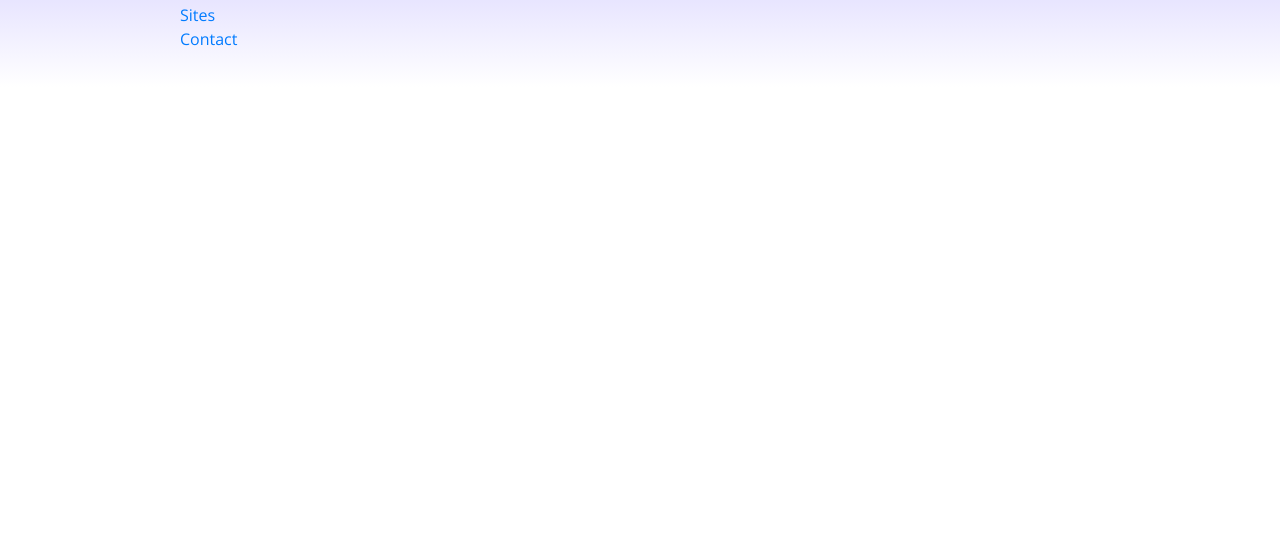
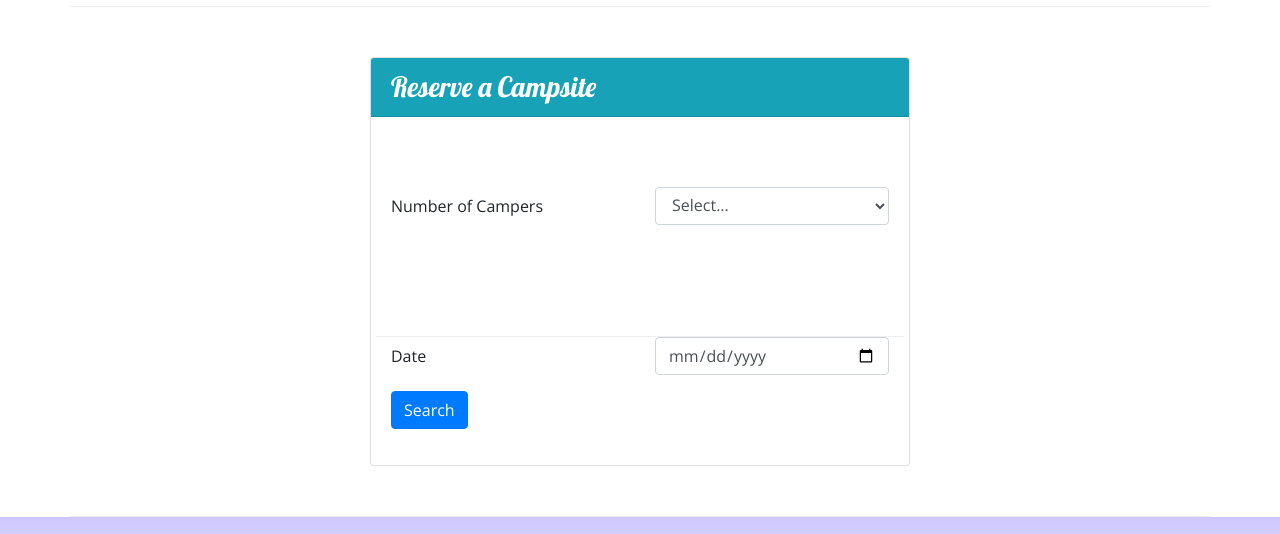
Before and after one commit to dcole505/Nucampsite-bootstrap-project, a website: page index.html in a window 1280 px wide. Shown: the part 1146-1680 px from the top of the page. Before the commit the page ends 1233 px from the top, so only its background shows below. Drawn offline with nearby package versions, Linux system fonts and the light colour scheme.

Commit message:
add Week 2 Workshop Assignment requirements

```diff
--- a/index.html
+++ b/index.html
@@ -28,6 +28,9 @@
                 <div class="col">
                     <h1>NuCamp</h1>
                     <h2>a better way to camp</h2>
+                </div>
+                <div class="col-md-4 col-xl-2 mt-4">
+                    <a href="#reserveForm" class="btn btn-info btn-lg text-nowrap">Reserve Campsite</a>
                 </div>
             </div>
         </div>
@@ -71,8 +74,13 @@
                 <h2>Featured Campsites</h2>
             </div>
             <div class="col">
-                <h3>React Lake Campground</h3>
-                <p class="d-none d-sm-block">Nestled in the foothills of the Chrome Mountains, this campground on the shores of the pristine React Lake is a favorite for fly fishers.</p>
+                <div class="media">
+                    <div class="media-body align-self-center">
+                        <h3>React Lake Campground</h3>
+                        <p class="d-none d-sm-block">Nestled in the foothills of the Chrome Mountains, this campground on the shores of the pristine React Lake is a favorite for fly fishers.</p>
+                    </div>
+                    <img class="d-flex ml-3 img-thumbnail" src="img/react-lake-thumb.jpg" alt="React Lake"/>
+                </div>
             </div>
         </div>
 
@@ -86,6 +94,42 @@
                     <div class="media-body align-self-center">
                         <h3>Bootstrap Outfitters</h3>
                         <p class="d-none d-sm-block">Bootstrap Outfitters supplies you with gear you need at prices you can't beat.</p>
+                    </div>
+                </div>
+            </div>
+        </div>
+        <div class="row row-content">
+            <div class="col-sm-6 mx-auto">
+                <div class="card">
+                    <h3 class="card-header bg-info text-white">Reserve a Campsite</h3>
+                    <div class="card-body">
+                        <form id="reserveForm">
+                            <row class="row row-content">
+                                <label class="col-sm-6 col-form-label">Number of Campers</label>
+                                <div class="col">
+                                    <select class="form-control" name="numCampers" id="numCampers">
+                                        <option value="selected">Select...</option>
+                                        <option value="1">1</option>
+                                        <option value="2">2</option>
+                                        <option value="3">3</option>
+                                        <option value="4">4</option>
+                                        <option value="5">5</option>
+                                        <option value="6">6</option>
+                                    </select>
+                                </div>
+                            </row>
+                            <row class=" form-group row">
+                                <label class="col-sm-6 col-form-label" for="date">Date</label>
+                                <div class="col">
+                                    <input class="form-control" type="date" id="date" name="date" placeholder="Date">
+                                </div>
+                            </row>
+                            <row class="form-group row">
+                                <div class="col">
+                                    <button class="btn btn-primary" type="submit">Search</button>
+                                </div>
+                            </row>
+                        </form>
                     </div>
                 </div>
             </div>
```
